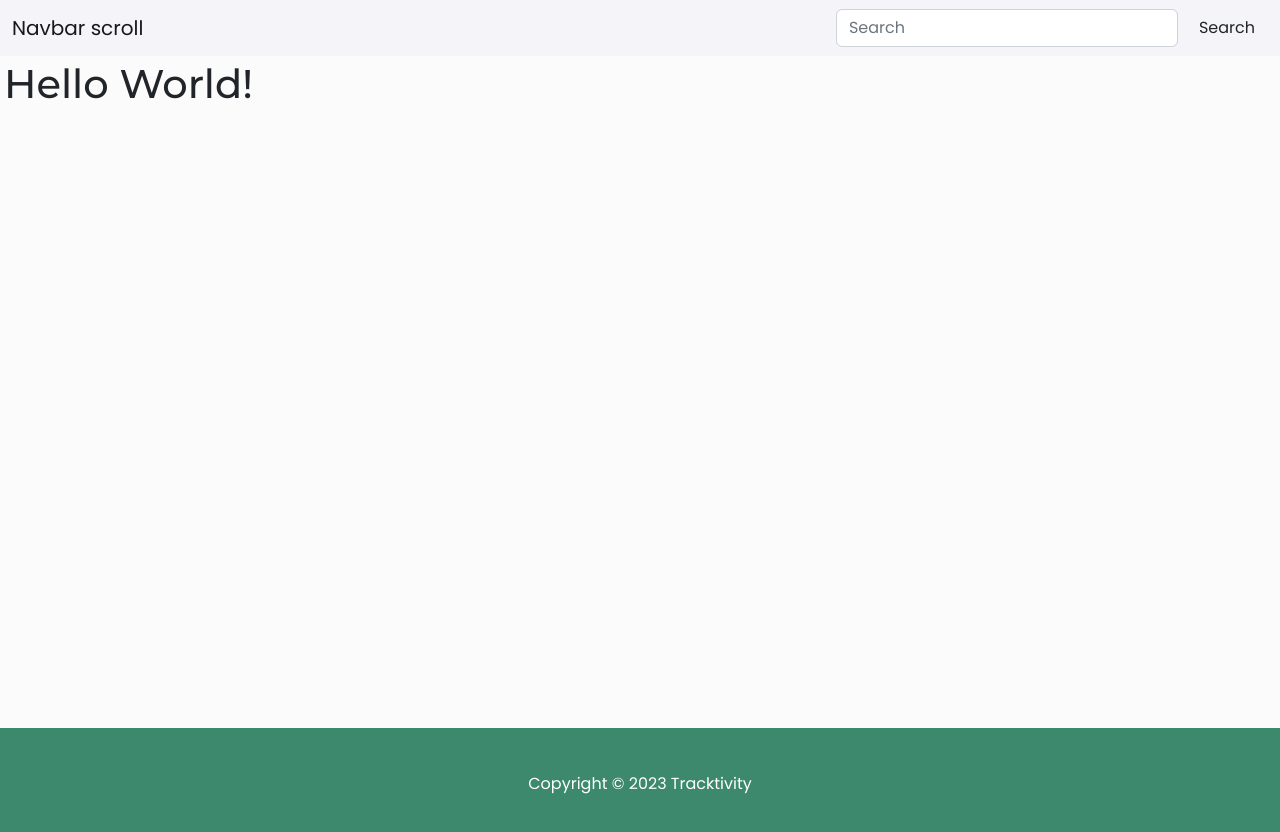
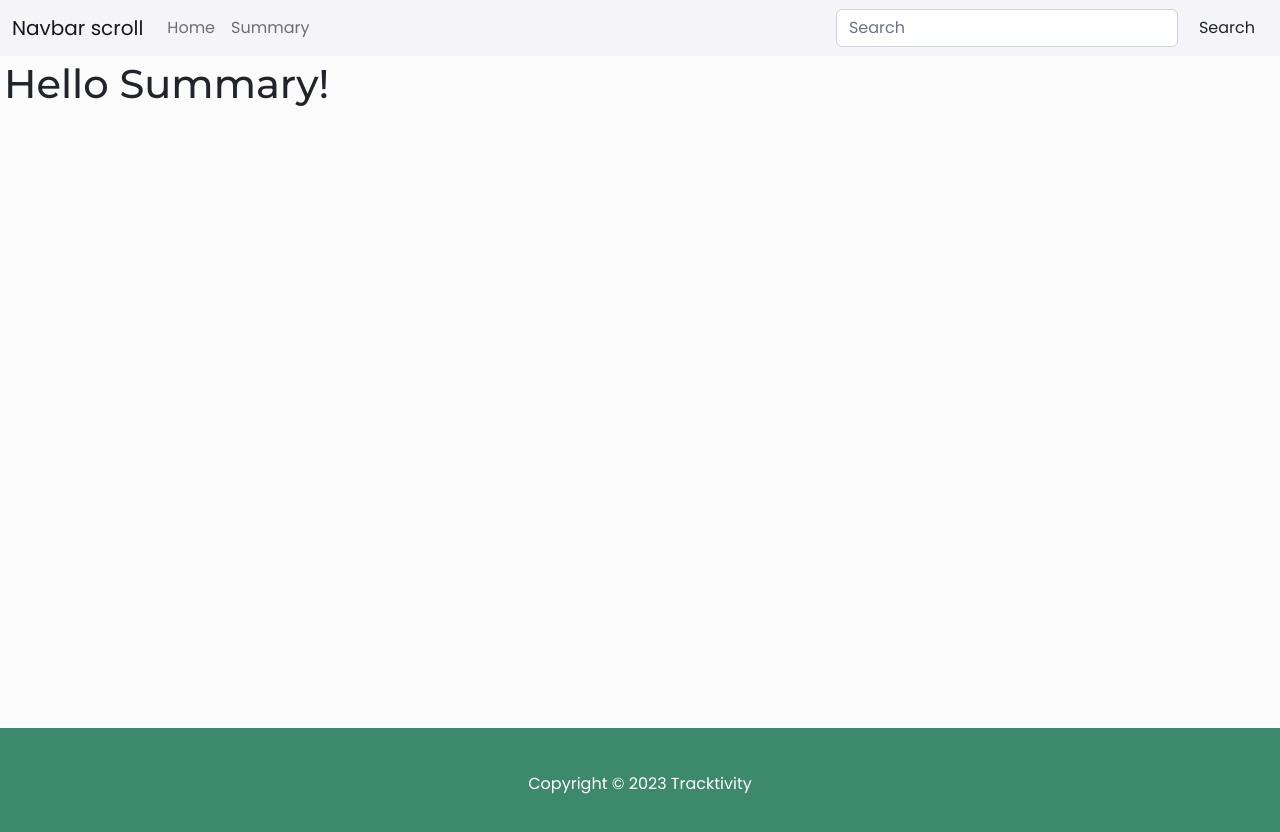
Before and after one commit to denniskjellin/Tracktivity, a React (Create React App) app in the folder frontend/: page /summary in a window 1280 px wide. Shown: the top 832 px of the page. Built offline with nearby package versions, Linux system fonts and the light colour scheme.

Commit message:
Setting up routing, fast reload

```diff
--- a/frontend/src/App.js
+++ b/frontend/src/App.js
@@ -1,7 +1,6 @@
 import React from 'react';
 // Importing the Bootstrap CSS
 import 'bootstrap/dist/css/bootstrap.css';
-import { BrowserRouter, Route } from 'react-router-dom';
 import "./App.scss";
 import './index.css';
 import Navbar from './components/Navbar';
@@ -11,20 +10,17 @@ import Footer from './components/Footer'
 
 function App() {
   return (
-    <BrowserRouter>
+
     <div className="App">
-      <Navbar>
-
-      </Navbar>
+      <Navbar />
       <div className="body-bg wrapper">
       <main className="m-1">
       <h1>Hello World!</h1>
-
       </main>
-      <Footer></Footer>
+      <Footer />
     </div>
    </div>
-   </BrowserRouter>
+
   );
 }
 
--- a/frontend/src/components/Navbar.jsx
+++ b/frontend/src/components/Navbar.jsx
@@ -3,7 +3,7 @@ import Container from 'react-bootstrap/Container';
 import Form from 'react-bootstrap/Form';
 import Nav from 'react-bootstrap/Nav';
 import Navbar from 'react-bootstrap/Navbar';
-
+import { Link } from "react-router-dom";
 
 function NavbarMain() {
   return (
@@ -17,6 +17,9 @@ function NavbarMain() {
             style={{ maxHeight: '100px' }}
             navbarScroll
           >
+
+          <Link className="nav-link" to="/">Home</Link>
+            <Link className="nav-link" to="/summary">Summary</Link>
 
 
           </Nav>
--- a/frontend/src/index.js
+++ b/frontend/src/index.js
@@ -5,11 +5,26 @@ import reportWebVitals from './reportWebVitals';
 
 // Importing the Bootstrap CSS
 import 'bootstrap/dist/css/bootstrap.css';
+// import pages
+import SummaryPage from './pages/SummaryPage';
+// Router imports
+import { createBrowserRouter, RouterProvider, Route, } from 'react-router-dom';
+
+const router = createBrowserRouter([
+  {
+    path: "/",
+    element: <App/>
+  },
+  {
+    path: "/summary",
+    element: <SummaryPage/>
+  },
+]);
 
 const root = ReactDOM.createRoot(document.getElementById('root'));
 root.render(
   <React.StrictMode>
-    <App />
+    <RouterProvider router={router} />
   </React.StrictMode>
 );
 
--- /dev/null
+++ b/frontend/src/pages/SummaryPage.jsx
@@ -0,0 +1,20 @@
+import React from "react";
+import Navbar from "../components/Navbar"
+import Footer from "../components/Footer"
+
+
+function SummaryPage() {
+  return (
+    <div className="App">
+      <Navbar />
+      <div className="body-bg wrapper">
+      <main className="m-1">
+      <h1>Hello Summary!</h1>
+      </main>
+      <Footer />
+    </div>
+   </div>
+  );
+}
+
+export default SummaryPage;
```
